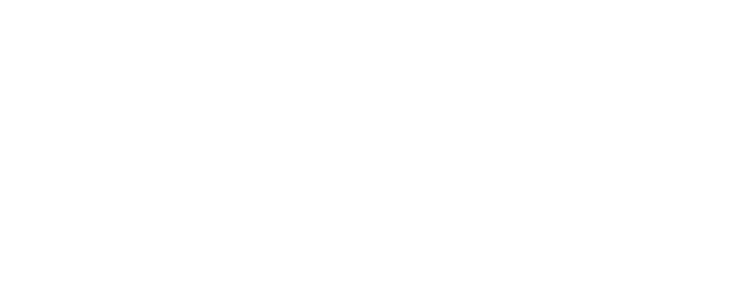
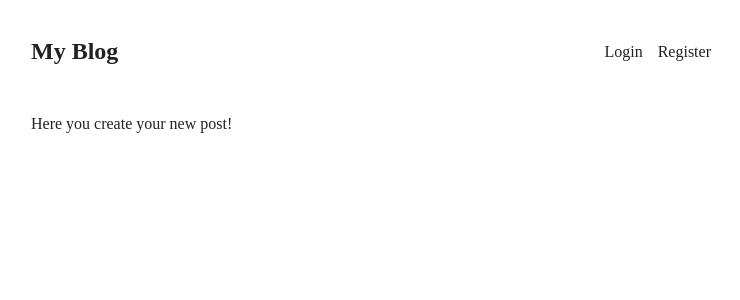
Before and after one commit to Meshclan1/MERN-Blog-App, a React (Vite) app in the folder client/: page /create in a window 1280 px wide. Before the commit this address had no page. Shown: the top 300 px of the page, without its empty margins (269-1009 px from the left). Built offline with nearby package versions, Linux system fonts and the light colour scheme; no server answers; the HTML template or start-up script is replaced by a standard one.

Commit message:
pages folder and createpost page

```diff
--- a/client/src/App.jsx
+++ b/client/src/App.jsx
@@ -1,9 +1,11 @@
 import "./App.css";
-import IndexPage from "./components/IndexPage";
+
 import Layout from "./components/Layout";
 import { Routes, Route } from "react-router-dom";
-import LoginPage from "./components/LoginPage";
-import RegisterPage from "./components/RegisterPage";
+import IndexPage from "./components/pages/IndexPage";
+import LoginPage from "./components/pages/LoginPage";
+import RegisterPage from "./components/pages/registerPage";
+import CreatePost from "./components/pages/CreatePost";
 import { UserContextProvider } from "./components/userContext";
 
 function App() {
@@ -14,6 +16,7 @@
           <Route index element={<IndexPage />} />
           <Route path="/login" element={<LoginPage />} />
           <Route path="/register" element={<RegisterPage />} />
+          <Route path="/create" element={<CreatePost />} />
         </Route>
       </Routes>
     </UserContextProvider>
--- /dev/null
+++ b/client/src/components/pages/CreatePost.jsx
@@ -0,0 +1,3 @@
+export default function CreatePost() {
+  return <div>Here you create your new post!</div>;
+}
--- a/client/src/components/IndexPage.jsx
+++ b/client/src/components/pages/IndexPage.jsx
@@ -1,4 +1,4 @@
-import Post from "./Post";
+import Post from "../Post";
 
 export default function IndexPage() {
   return (
--- a/client/src/components/LoginPage.jsx
+++ b/client/src/components/pages/LoginPage.jsx
@@ -1,6 +1,6 @@
 import { useState, useContext } from "react";
 import { Navigate } from "react-router-dom";
-import { UserContext } from "./userContext";
+import { UserContext } from "../userContext";
 
 export default function LoginPage() {
   const [username, setUsername] = useState("");
```
Also changed, not shown: client/src/components/pages/RegisterPage.jsx (renamed from client/src/components/RegisterPage.jsx).
